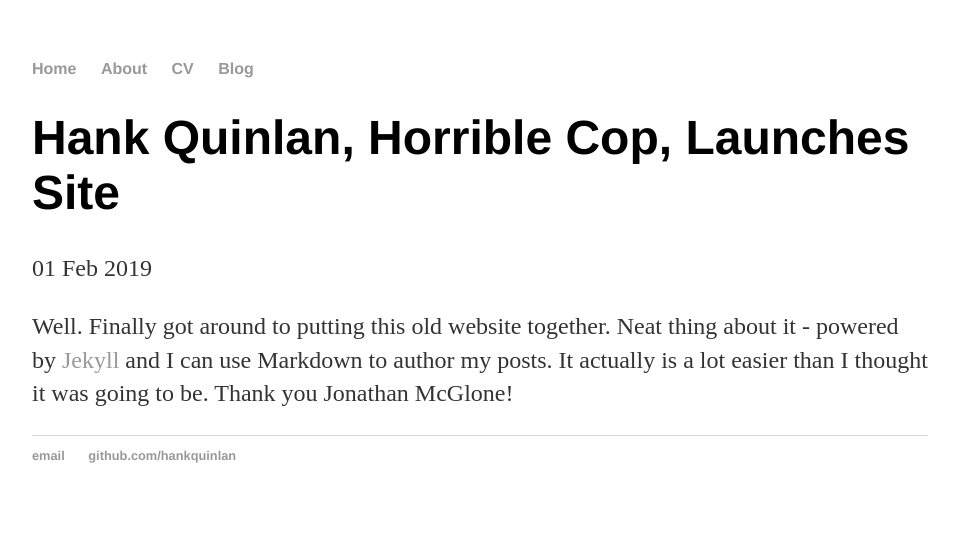
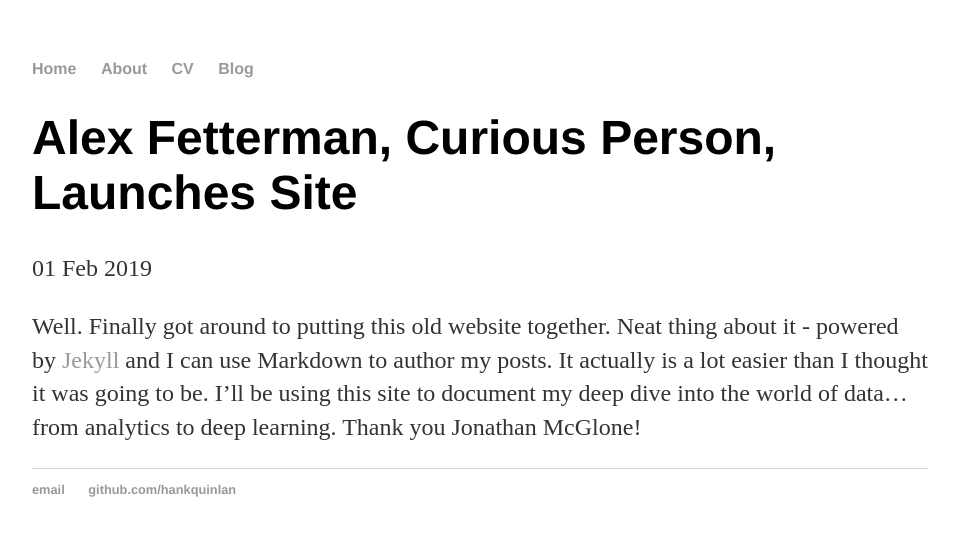
Before and after one commit to alexfetterman/alexfetterman.github.io, a Jekyll site: the page built from _posts/2019-02-01-hank-quinlan-site-launched.md, in a window 1280 px wide. Shown: the top 536 px of the page, without its empty margins (160-1119 px from the left). Built offline with Jekyll 4.4.1, drawn with Linux system fonts in a browser that asks for light colours.

Commit message:
Change HQ to Alex Fetterman

```diff
--- a/_posts/2019-02-01-hank-quinlan-site-launched.md
+++ b/_posts/2019-02-01-hank-quinlan-site-launched.md
@@ -1,9 +1,10 @@
 ---
 layout: post
-title: "Hank Quinlan, Horrible Cop, Launches Site"
+title: "Alex Fetterman, Curious Person, Launches Site"
 date: 2019-02-01
 ---
 
 Well. Finally got around to putting this old website together. Neat thing about it - powered
 by [Jekyll](http://jekyllrb.com) and I can use Markdown to author my posts. It actually is a
-lot easier than I thought it was going to be. Thank you Jonathan McGlone!
+lot easier than I thought it was going to be. I'll be using this site to document my deep dive
+into the world of data... from analytics to deep learning. Thank you Jonathan McGlone!
```
